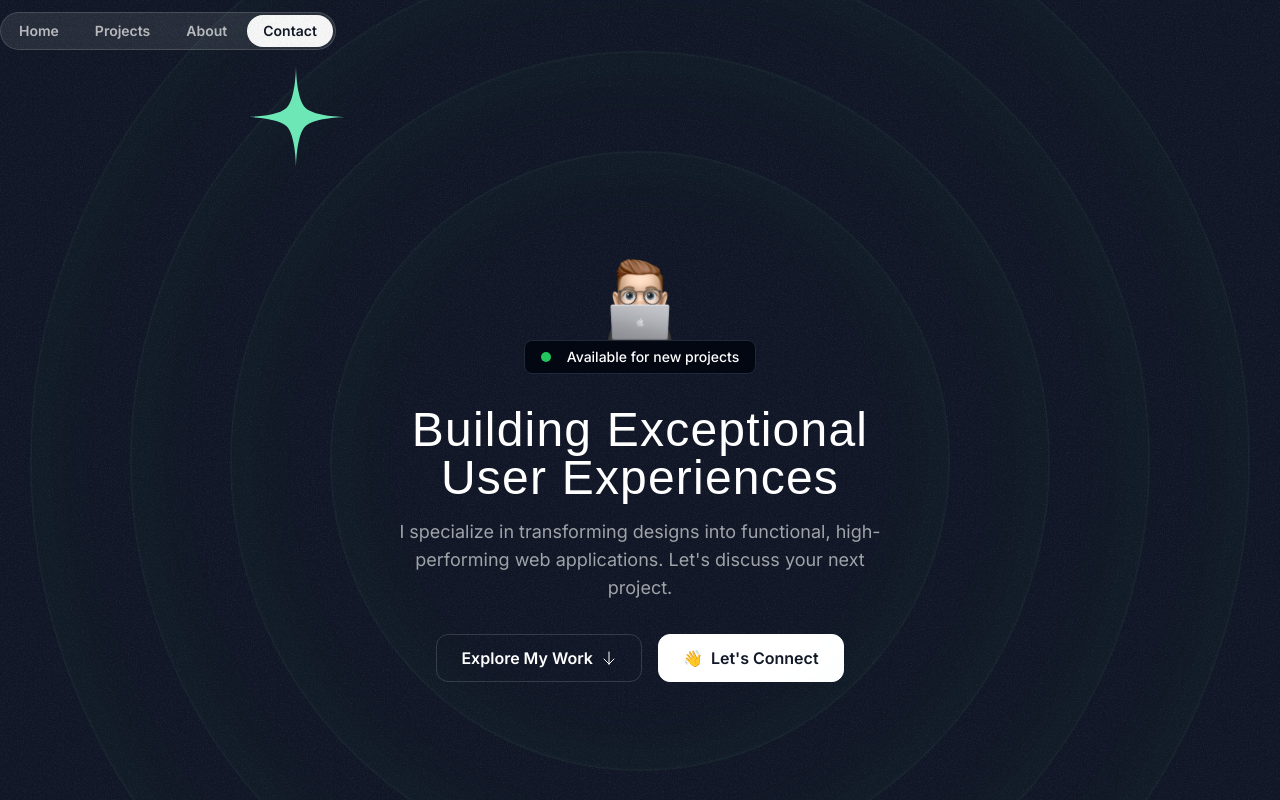
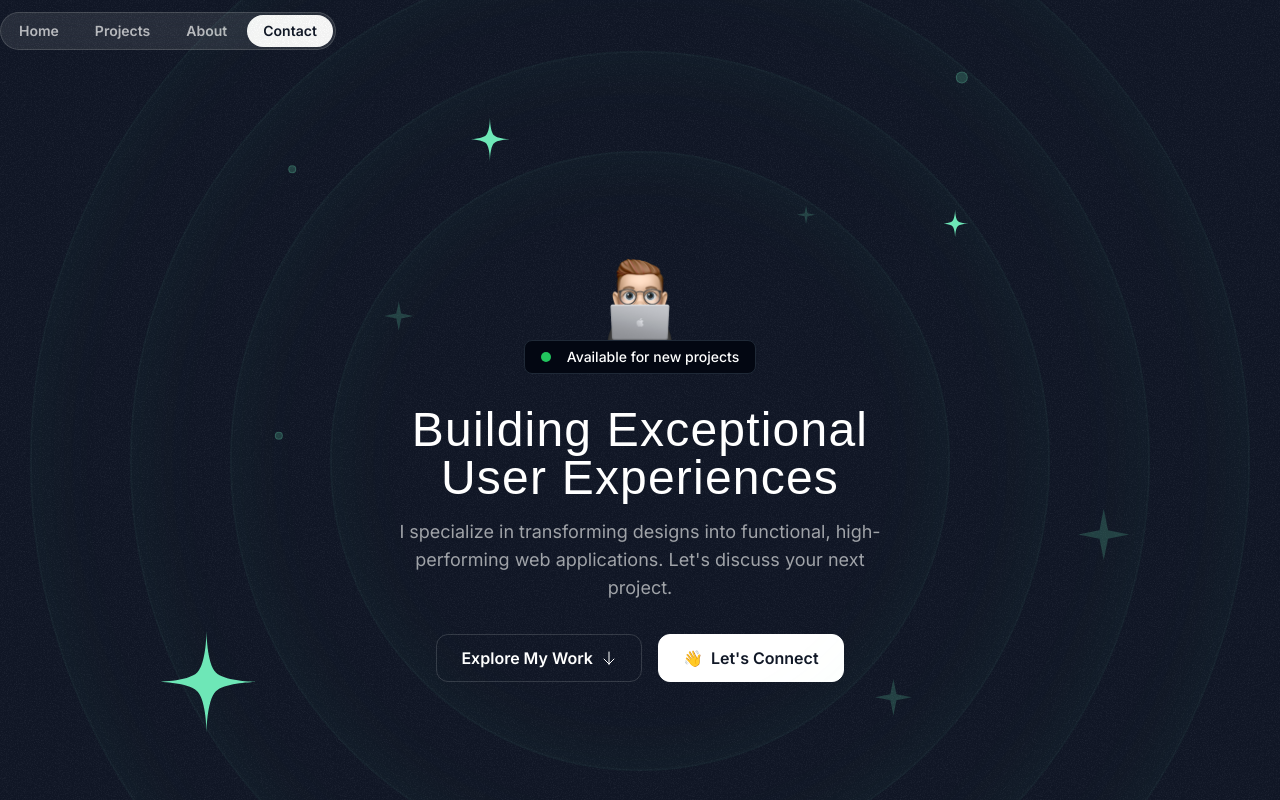
Before and after one commit to NewRishad/react-nextjs-portfolio, a Next.js app: page / in a window 1280 px wide. Shown: the top 800 px of the page. Built offline with nearby package versions, Linux system fonts and the light colour scheme; a web font is replaced by a local one.

Commit message:
fix(hero): align heroOrbits to better match the UI design

```diff
--- a/src/sections/Hero.tsx
+++ b/src/sections/Hero.tsx
@@ -2,7 +2,8 @@
 import Image from "next/image";
 import ArrowDown from "@/assets/icons/arrow-down.svg";
 import GrainImage from "@/assets/images/grain.jpg";
-import StartIcon from "@/assets/icons/star.svg";
+import StarIcon from "@/assets/icons/star.svg";
+import SparkleIcon from "@/assets/icons/sparkle.svg"
 import { HeroOrbit } from "@/components/HeroOrbit";
 
 export const HeroSection = () => {
@@ -16,9 +17,36 @@
       <div className="size-[820px] hero-ring"></div>
       <div className="size-[1020px] hero-ring"></div>
       <div className="size-[1220px] hero-ring"></div>
-      <HeroOrbit size={800}>
-      <StartIcon className="size-28 text-emerald-300" />
-        </HeroOrbit>
+      <HeroOrbit size={800} rotation={-72}>
+        <StarIcon className="size-28 text-emerald-300" />
+      </HeroOrbit>
+      <HeroOrbit size={550} rotation={20}>
+        <StarIcon className="size-12 text-emerald-300" />
+      </HeroOrbit>
+      <HeroOrbit size={590} rotation={98}>
+        <StarIcon className="size-8 text-emerald-300" />
+      </HeroOrbit>
+      <HeroOrbit size={430} rotation={-14}>
+        <SparkleIcon className="size-8 text-emerald-300/20" />
+      </HeroOrbit>
+      <HeroOrbit size={440} rotation={79}>
+        <SparkleIcon className="size-5 text-emerald-300/20" />
+      </HeroOrbit>
+      <HeroOrbit size={530} rotation={178}>
+        <SparkleIcon className="size-10 text-emerald-300/20" />
+      </HeroOrbit>
+      <HeroOrbit size={720} rotation={144}>
+        <SparkleIcon className="size-14 text-emerald-300/20" />
+      </HeroOrbit>
+      <HeroOrbit size={720} rotation={85}>
+        <div className="size-3 text-emerald-300 border border-emerald-300/20 rounded-full bg-emerald-300/20" />
+      </HeroOrbit>
+      <HeroOrbit size={520} rotation={-41}>
+        <div className="size-2 text-emerald-300 border border-emerald-300/20 rounded-full bg-emerald-300/20" />
+      </HeroOrbit>
+      <HeroOrbit size={650} rotation={-5}>
+        <div className="size-2 text-emerald-300 border border-emerald-300/20 rounded-full bg-emerald-300/20" />
+      </HeroOrbit>
       <div className="container">
         <div className="flex flex-col items-center">
           <Image
```
